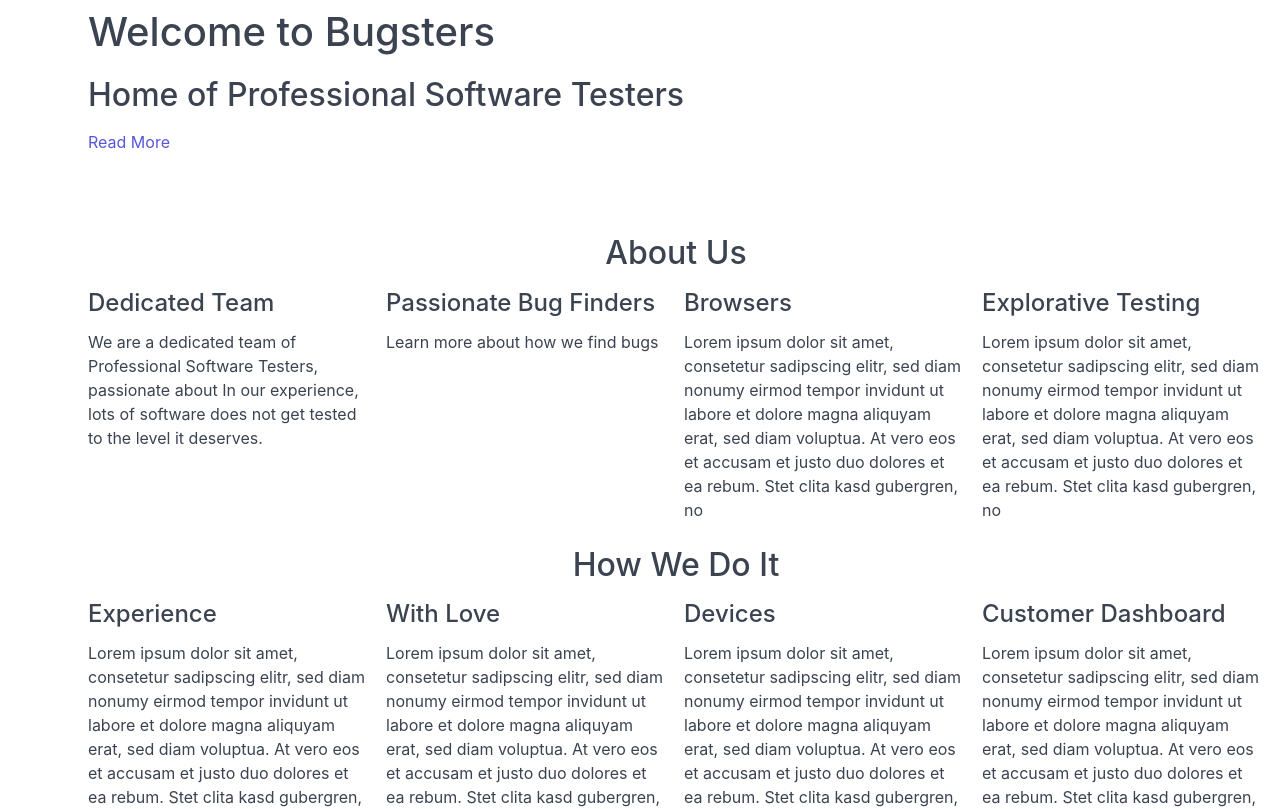
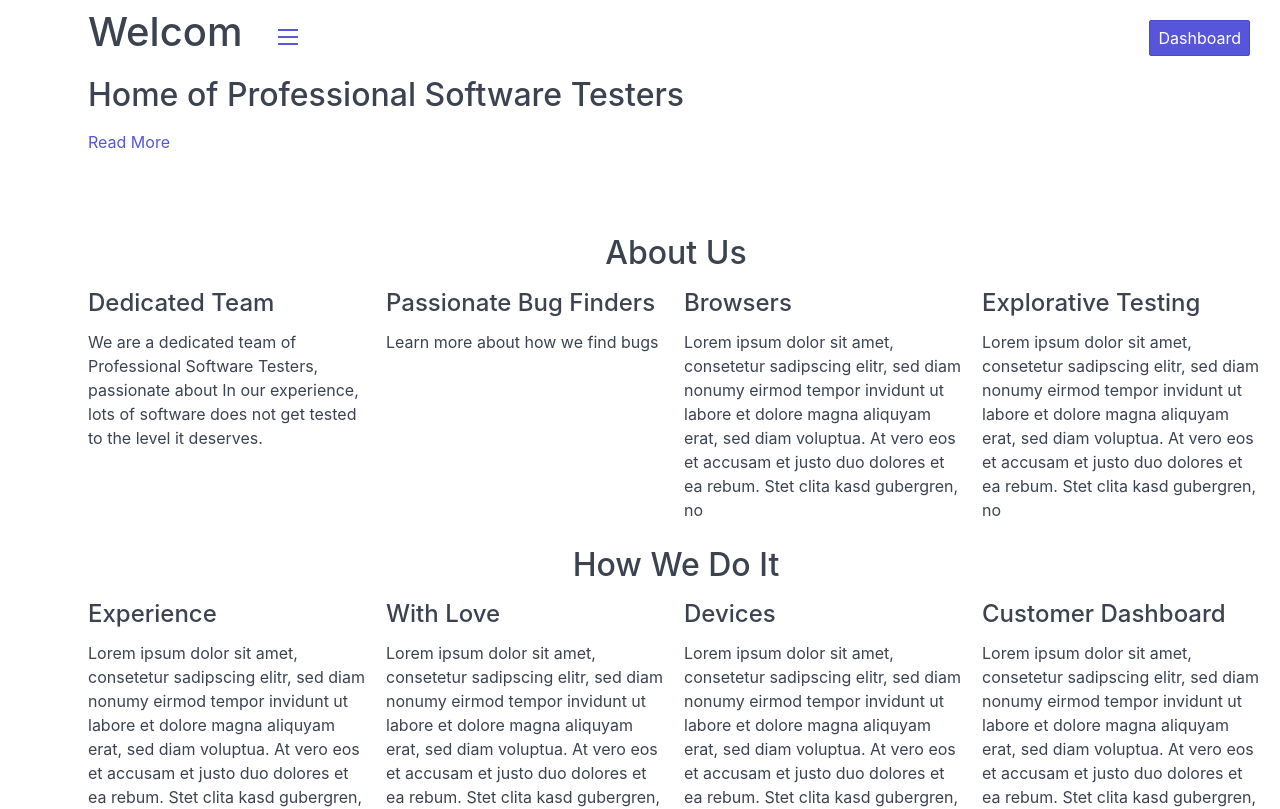
Before and after one commit to judgeyboy/bugsters, a Vue app: page /#/ in a window 1280 px wide. Shown: the top 809 px of the page. Built offline with nearby package versions, Linux system fonts and the light colour scheme.

Commit message:
Adds a link to the dashboard on the navbar

```diff
--- a/src/components/Home.vue
+++ b/src/components/Home.vue
@@ -3,9 +3,12 @@
   <div class="off-canvas">
 
     <div class="bugster-navbar">
-      <a class="off-canvas-toggle btn btn-link btn-action" @click="toggleSidebar">
+      <a class="off-canvas-toggle bugster-navbar__menu btn btn-link btn-action" @click="toggleSidebar">
         <i class="icon icon-menu"></i>
       </a>
+
+       <router-link class="btn btn-primary bugster-navbar__link" to="dashboard">Dashboard</router-link>
+
     </div>
 
     <div class="bugster-sidebar off-canvas-sidebar" :class="showSidebar ? 'active': ''">
@@ -86,22 +89,27 @@ export default {
 .bugster-navbar
   height: 3.8rem
   position: fixed
+  display: block
   right: 0
+  left: 12rem
   top: 0
   z-index: 200
+  background-color: white
 
-  .btn
-    position: absolute;
-    left: 1.5rem;
-    top: 1rem;
-    font-size: 1rem;
+.bugster-navbar__menu
+  position: absolute
+  left: 1.5rem
+  top: 1rem
+  font-size: 1rem
+
+.bugster-navbar__link
+  position: absolute
+  right: 1.5rem
+  top: 1rem
 
 @media (max-width: 960px)
 
   .bugster-navbar
-    -webkit-backdrop-filter: blur(5px)
-    backdrop-filter: blur(5px)
-    background: rgba(248, 249, 250, .65)
     left: 0
 
   .bugster-content
@@ -113,8 +121,6 @@ export default {
 .bugster-content
   width: calc(100vw - 12rem)
 
-
-
 .bugster-nav
   bottom: 1.5rem
   -webkit-overflow-scrolling: touch
@@ -123,4 +129,6 @@ export default {
   position: fixed
   top: 3.5rem
   width: 12rem
+
+
 </style>
```
